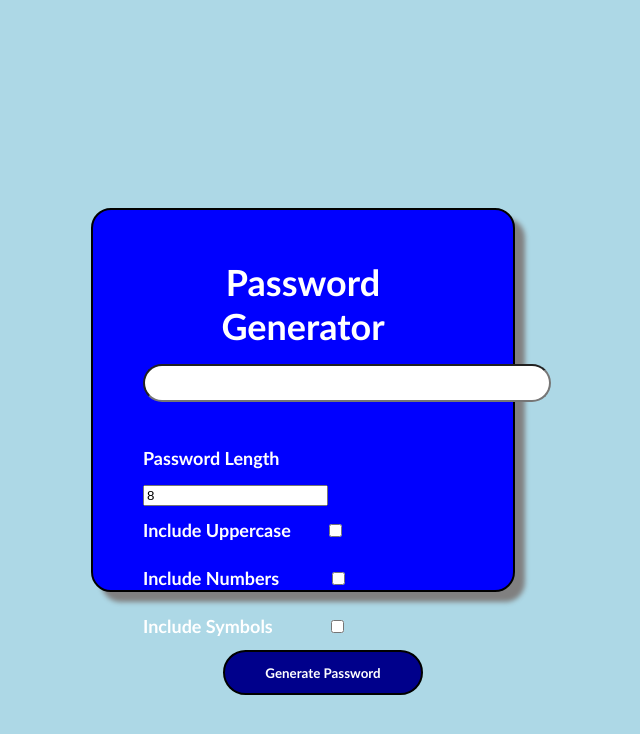
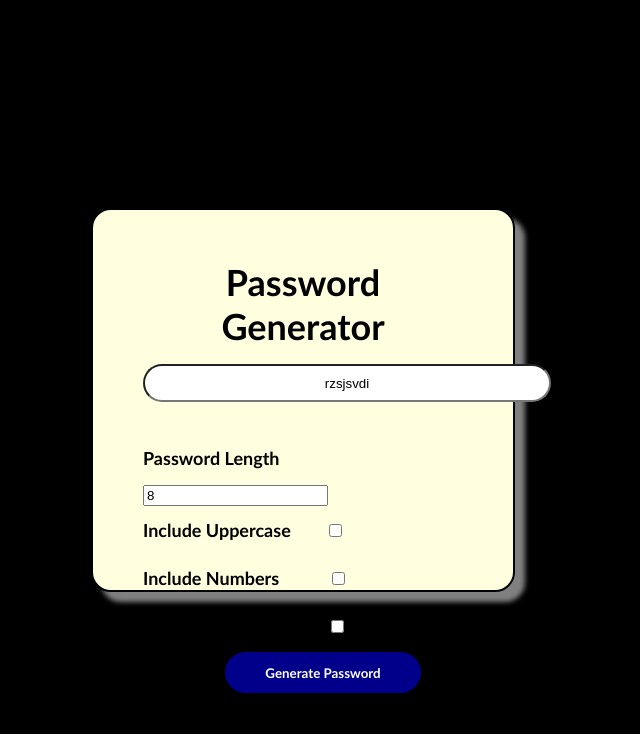
Before and after one commit to mfraser97/Homework-3, a plain HTML site: page index.html in a window 1280 px wide. Both pictures are taken after a click on the button "Generate Password". Shown: the whole page, without its empty margins (337-977 px from the left). Drawn offline with Linux system fonts and the light colour scheme.

Commit message:
Finished debugging the JavaScript. Had an issue with the type of input where the text is going. Using .textContent did not work but .value did

```diff
--- a/assets/js/script.js
+++ b/assets/js/script.js
@@ -0,0 +1,45 @@
+const form = document.getElementById('passwordForm')
+const lengthEl = document.getElementById('passLength')
+const uppercaseEl = document.getElementById('inclUpper')
+const symbolsEl = document.getElementById('inclSymb')
+const numbersEl = document.getElementById('inclNum')
+const UPPERCASE_CHAR = lowToHighArray(65, 90)
+const NUMBER_CHAR = lowToHighArray(48, 57)
+const LOWERCASE_CHAR = lowToHighArray(97, 122)
+const SYMBOLS_CHAR = lowToHighArray(33, 47)
+const passDisplay = document.getElementById('password')
+const generateBTN = document.getElementById('generatePass')
+passDisplay.value = "Password"
+
+generateBTN.addEventListener('click', function(event) {
+    event.preventDefault();
+    const includeNumbers = numbersEl.checked
+    const totalLength = lengthEl.value
+    const includeCapitals = uppercaseEl.checked
+    const includeSymbols = symbolsEl.checked
+    const password = generatePassword(includeNumbers, includeSymbols, totalLength, includeCapitals)
+    passDisplay.value = password
+
+});
+
+function generatePassword(includeNumbers, includeSymbols, totalLength, includeCapitals) {
+    let charCodes = LOWERCASE_CHAR
+    if (includeCapitals) charCodes = charCodes.concat(UPPERCASE_CHAR);
+    if (includeSymbols) charCodes = charCodes.concat(SYMBOLS_CHAR);
+    if (includeNumbers) charCodes = charCodes.concat(NUMBER_CHAR);
+
+    const passwordChar = []
+    for (let i = 0; i < totalLength; i ++) {
+        const character = charCodes[Math.floor(Math.random() * charCodes.length)]
+        passwordChar.push(String.fromCharCode(character))
+    }
+    return passwordChar.join('')
+}
+
+function lowToHighArray(low, high) {
+    const array = []
+    for (let i = low; i <=high; i++) {
+        array.push(i)
+    }
+    return array
+}
--- a/index.html
+++ b/index.html
@@ -10,6 +10,7 @@
 <body>
     <div class="container">
         <h1>Password Generator</h1>
+        <form id="passwordForm">
             <div class="passwordBox">
             <input type="text" id="password">
             </div>
@@ -29,7 +30,8 @@
                 <label for="inclSymb">Include Symbols</label>
                 <input type="checkbox" id="inclSymb">
             </div>
-        <button>Generate Password</button>
+        </form>
+        <button id="generatePass">Generate Password</button>
     </div>
 
 
--- a/stylesheet.css
+++ b/stylesheet.css
@@ -1,7 +1,7 @@
 
 body {
-    background-color: lightblue;
-    color: white;
+    background-color: black;
+    color: black;
     min-height: 100vh;
     display: flex;
     flex-direction: column;
@@ -11,7 +11,7 @@ body {
 }
 
 .container {
-    background-color: blue;
+    background-color: lightyellow;
     margin: 50px;
     padding: 50px;
     width: 40vh;
```
Also changed, not shown: 1 other file. Lines whose indentation alone changed are shown as unchanged.
